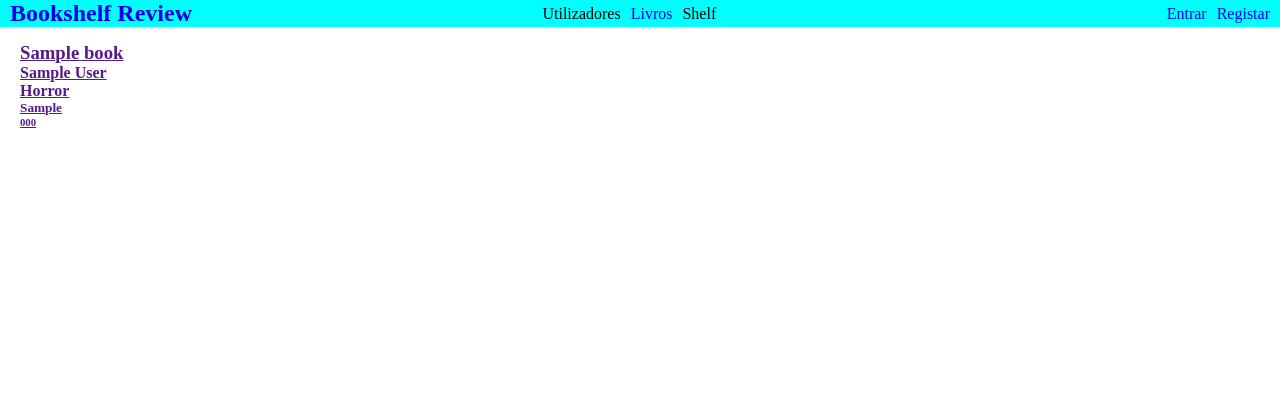
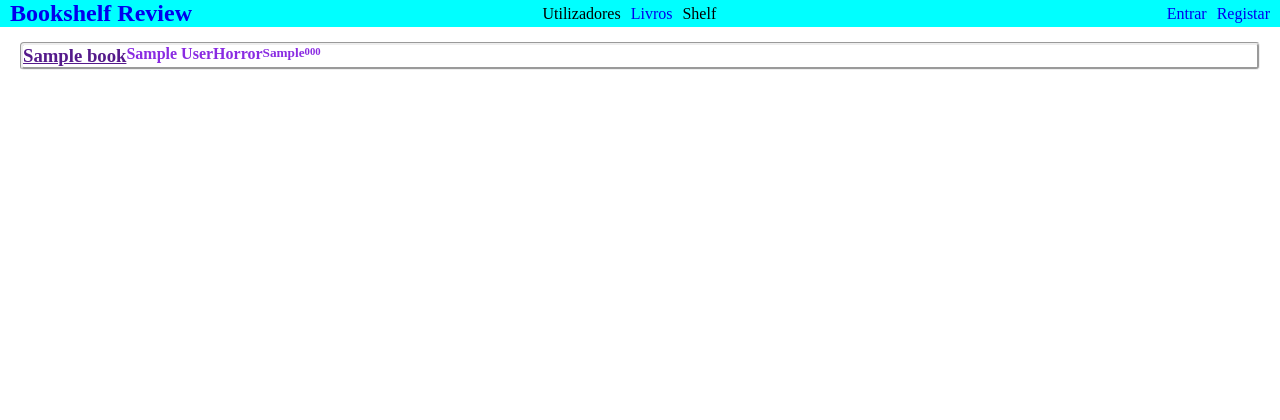
Before and after one commit to MiguelsHere/Proj, a PHP site: page /index.php?action=books in a window 1280 px wide. Shown: the top 420 px of the page. Run offline with PHP 8.4, Linux system fonts and the light colour scheme; tables that the repository leaves empty hold one stand-in row (values such as "Sample post").

Commit message:
Melhorar view book e css

```diff
--- a/Views/Book/book.php
+++ b/Views/Book/book.php
@@ -17,11 +17,12 @@
                     <div class="book">
                         <a href="">
                             <h3><?= htmlspecialchars($book['title']) ?></h4>
-                                <h4><?= htmlspecialchars($book['author']) ?></h4>
-                                <h4><?= htmlspecialchars($book['genre']) ?></h4>
-                                <h5><?= htmlspecialchars($book['publisher']) ?></h5>
-                                <h6><?= htmlspecialchars($book['ISBN']) ?></h6>
                         </a>
+                        <h4><?= htmlspecialchars($book['author']) ?></h4>
+                        <h4><?= htmlspecialchars($book['genre']) ?></h4>
+                        <h5><?= htmlspecialchars($book['publisher']) ?></h5>
+                        <h6><?= htmlspecialchars($book['ISBN']) ?></h6>
+
                     </div>
                 <?php endforeach ?>
             <?php endif ?>
--- a/css/main_styles.css
+++ b/css/main_styles.css
@@ -61,8 +61,17 @@ footer a:visited {
   margin-right: 20px;
 }
 
+.show {
+  display: flex;
+  justify-content: space-between;
+}
+
 .book {
+  display: flex;
   color: blueviolet;
+  border-style: groove;
+  border-width: 3px;
+  border-radius: 4px;
 }
 
 #sitenav {
```
